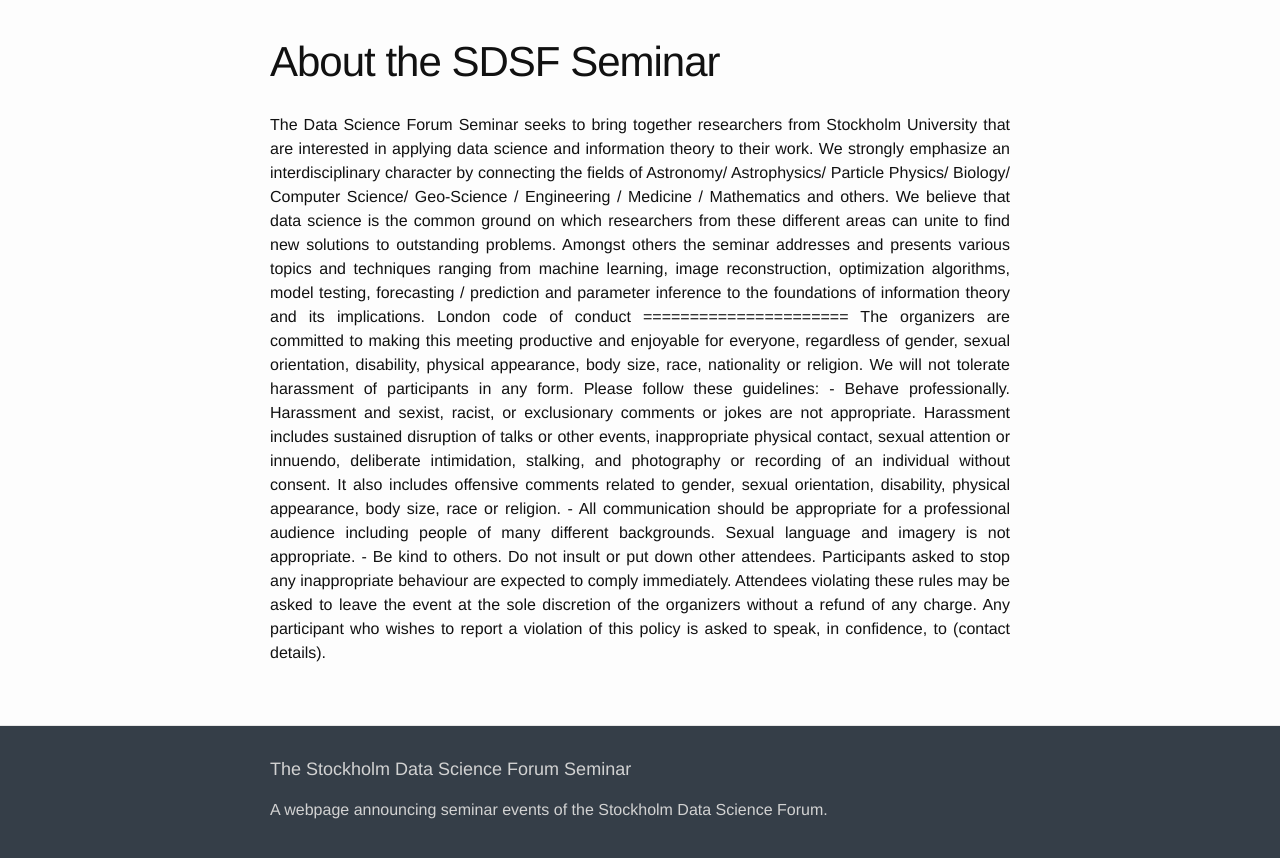
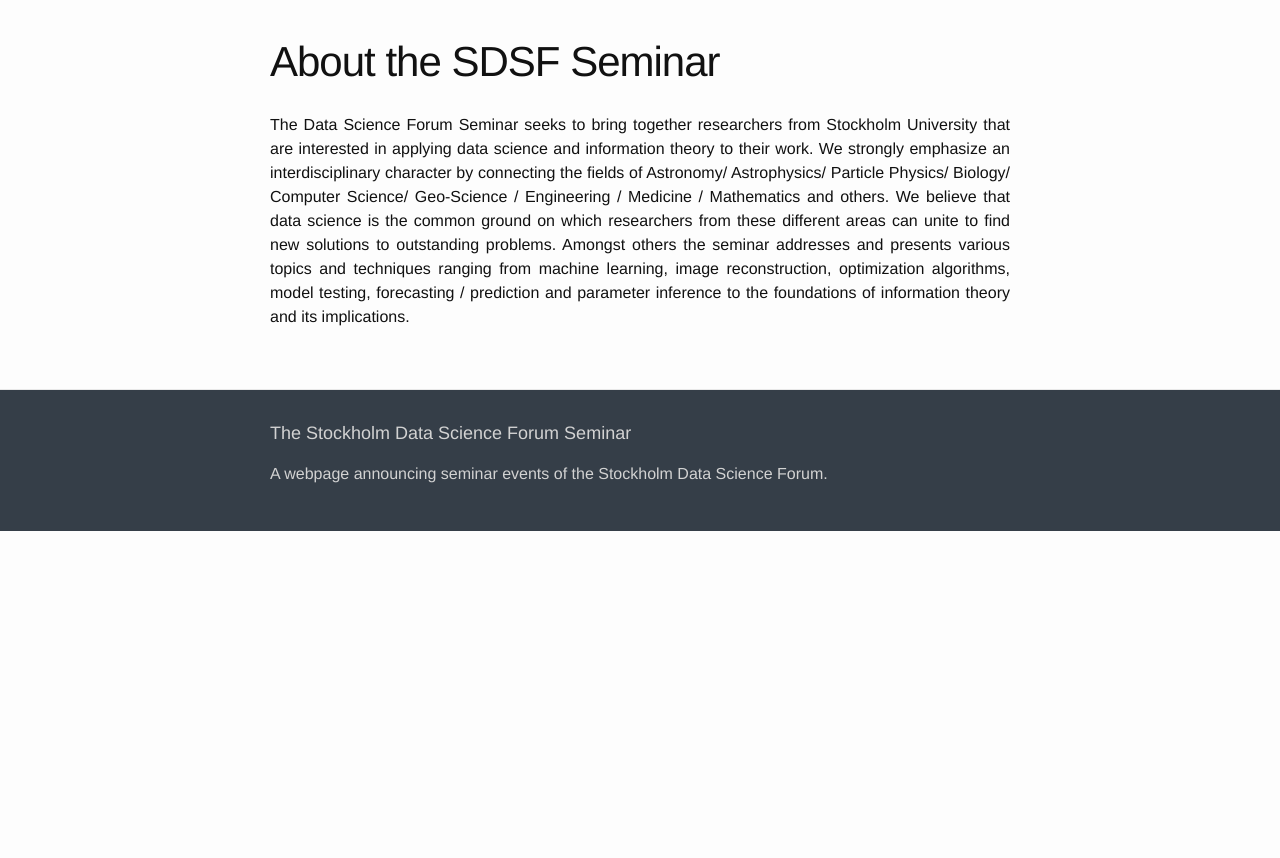
Before and after one commit to sudsfs/sudsfs.github.io, a Jekyll site: the page built from about.md, in a window 1280 px wide, cut to the strip 387-1254 px from the top of the page. Shown: the top 858 px of the strip. Built offline with Jekyll 4.4.1, drawn with Linux system fonts in a browser that asks for light colours; after the commit the page ends 918 px from its top, so only the background shows below that.

Commit message:
some mods

```diff
--- a/about.md
+++ b/about.md
@@ -8,38 +8,4 @@
 
 <div style="text-align: justify">
 The Data Science Forum Seminar seeks to bring together researchers from Stockholm University that are interested in applying data science and information theory to their work. We strongly emphasize an interdisciplinary character by connecting the fields of Astronomy/ Astrophysics/ Particle Physics/ Biology/ Computer Science/ Geo-Science / Engineering / Medicine / Mathematics and others. We believe that data science is the common ground on which researchers from these different areas can unite to find new solutions to outstanding problems. Amongst others the seminar addresses and presents various topics and techniques ranging from machine learning, image reconstruction, optimization algorithms, model testing, forecasting / prediction and parameter inference to the foundations of information theory and its implications.
-
-
-
-London code of conduct
-======================
-
-The organizers are committed to making this meeting productive and
-enjoyable for everyone, regardless of gender, sexual orientation,
-disability, physical appearance, body size, race, nationality or
-religion. We will not tolerate harassment of participants in any
-form. Please follow these guidelines:
-
-- Behave professionally. Harassment and sexist, racist, or
-exclusionary comments or jokes are not appropriate. Harassment
-includes sustained disruption of talks or other events,
-inappropriate physical contact, sexual attention or innuendo,
-deliberate intimidation, stalking, and photography or recording of
-an individual without consent. It also includes offensive comments
-related to gender, sexual orientation, disability, physical
-appearance, body size, race or religion.
-- All communication should be appropriate for a professional
-audience including people of many different backgrounds. Sexual
-language and imagery is not appropriate.
-- Be kind to others. Do not insult or put down other attendees.
-
-Participants asked to stop any inappropriate behaviour are expected
-to comply immediately. Attendees violating these rules may be asked
-to leave the event at the sole discretion of the organizers without
-a refund of any charge.
-
-Any participant who wishes to report a violation of this policy is
-asked to speak, in confidence, to (contact details).
-
-
  </div>
```
